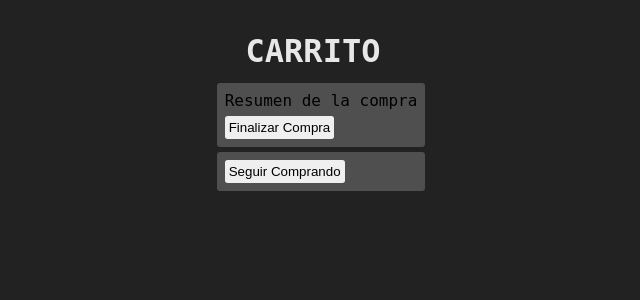
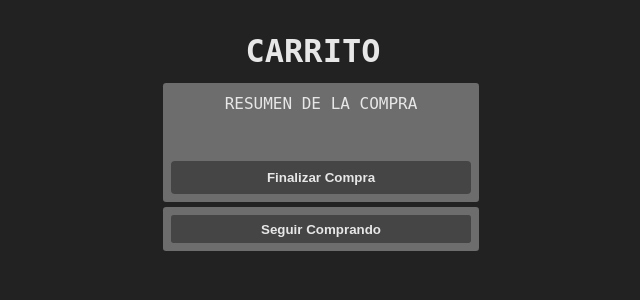
Before and after one commit to LorenzoCampos/OrderThat, a PHP site: page /resources/views/cart.php in a window 1280 px wide. Shown: the part 74-374 px from the top of the page, without its empty margins (327-967 px from the left). Run offline with PHP 8.4, Linux system fonts and the light colour scheme; the template is opened without the code that fills it, so the values that code supplies are empty.

Commit message:
rediseño de carrito

```diff
--- a/resources/static/css/cart.css
+++ b/resources/static/css/cart.css
@@ -115,17 +137,68 @@
 }
 
 .general-container__resumen__buy {
+  display: flex;
+  flex-direction: column;
   padding: .5em;
-  background-color: var(--color-700);
+  background-color: var(--color-500);
   border-radius: .2em;
+  width: 300px;
+  gap: 1em;
 }
 
+.general-container__resumen__buy__resume {
+  padding: 0.2em;
+  display: flex;
+  justify-content: center;
+
+
+  text-transform: uppercase;
+  color: var(--color-100);
+}
+
+.general-container__resumen__buy__costs {
+  display: flex;
+  flex-direction: column;
+  gap: .4em;
+}
+
+.general-container__resumen__buy__costs__products {
+  width: 100%;
+  display: flex;
+  flex-direction: row;
+  justify-content: space-between;
+
+  color: var(--color-100);
+}
+
+.general-container__resumen__buy__costs__send {
+  display: flex;
+  flex-direction: row;
+  justify-content: space-between;
+
+  color: var(--color-100);
+}
+
+
 .general-container__resumen__buy__checkout button {
+  transition: background-color 140ms;
+
+  height: 2.5em;
+  width: 100%;
+
   border: none;
-  padding: .3em;
+  padding: .5em;
   margin-top: .5em;
-  border-radius: .2em;
+  border-radius: .3em;
   cursor: pointer;
+
+  font-weight: bold;
+  color: var(--color-100);
+  background-color: var(--color-800);
+}
+
+.general-container__resumen__buy__checkout button:hover {
+  background-color: var(--color-600);
 }
 
 .general-container__resumen__continue-shopping {
@@ -134,13 +207,22 @@
   margin-top: .3em;
 
   padding: .5em;
-  background-color: var(--color-700);
+  background-color: var(--color-500);
   border-radius: .2em;
 }
 
 .general-container__resumen__continue-shopping button {
+  width: 100%;
   border: none;
-  padding: .3em;
+  padding: .5em;
   border-radius: .2em;
   cursor: pointer;
+
+  font-weight: bold;
+  color: var(--color-100);
+  background-color: var(--color-800);
 }
+
+.general-container__resumen__continue-shopping button:hover {
+  background-color: var(--color-600);
+}
```
Also changed, not shown: other parts of resources/static/css/cart.css (+47 -25 lines).
